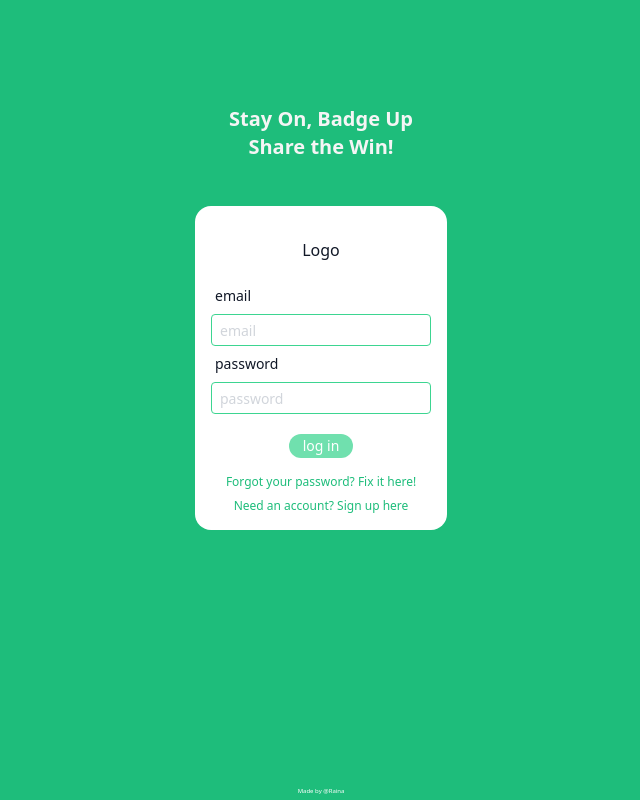
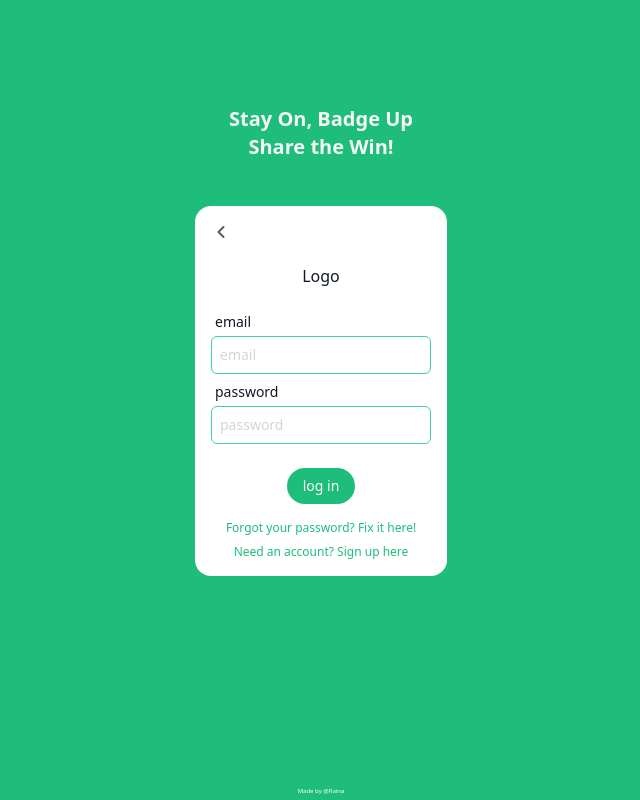
Before and after one commit to Raina-Moon/mini-goal-project, a Next.js app in the folder frontend/: page /login in a window 1280 px wide. Shown: the whole page, without its empty margins (319-959 px from the left). Built offline with nearby package versions, Linux system fonts and the light colour scheme; no server answers.

Commit message:
💄 ui: Enhance LoginForm with validation and improved error handling

```diff
--- a/frontend/src/app/login/LoginForm.tsx
+++ b/frontend/src/app/login/LoginForm.tsx
@@ -4,19 +4,49 @@ import { useEffect, useState } from "react";
 import { useRouter } from "next/navigation";
 import Link from "next/link";
 import { useAuth } from "../contexts/AuthContext";
+import GlobalInput from "@/components/ui/GlobalInput";
+import GlobalButton from "@/components/ui/GlobalButton";
+import GoBackArrow from "../../../public/icons/GoBackArrow";
 
 const LoginForm = () => {
   const router = useRouter();
   const [email, setEmail] = useState("");
   const [password, setPassword] = useState("");
+  const [emailError, setEmailError] = useState("");
+  const [passwordError, setPasswordError] = useState("");
   const { login, user } = useAuth();
+
+  const validateEmail = (email: string) => {
+    const re = /^[^\s@]+@[^\s@]+\.[^\s@]+$/;
+    return re.test(email);
+  };
 
   const handleSubmit = async (e: React.FormEvent) => {
     e.preventDefault();
+
+    setEmailError("");
+    setPasswordError("");
+
+    if (!validateEmail(email)) {
+      setEmailError("Hmm… that doesn’t look like a real email!");
+      return;
+    }
+
+    if (!password) {
+      setPasswordError("Don’t forget to type in your password!");
+      return;
+    }
+
     try {
       await login(email, password);
-    } catch (error) {
-      alert("Failed to login");
+    } catch (error: any) {
+      if (error.message === "Invalid password") {
+        setPasswordError("Oops! That password doesn’t seem right.");
+      } else if (error.message === "Invalid email") {
+        setEmailError("We couldn’t find an account with that email.");
+      } else {
+        setPasswordError("Login didn’t work... mind trying again?");
+      }
     }
   };
 
@@ -36,50 +66,41 @@ const LoginForm = () => {
       </div>
 
       <div className=" bg-white rounded-2xl p-4">
+        <button onClick={() => router.back()}>
+          <GoBackArrow />
+        </button>
+
         <form
           onSubmit={handleSubmit}
           className="flex flex-col items-center gap-y-2"
         >
           <div className="text-gray-900 text-base my-4">Logo</div>
 
-          <label
-            htmlFor="email"
-            className="text-gray-900 text-sm self-start ml-1"
-          >
-            email
-          </label>
-          <input
+          <GlobalInput
+            label="email"
             type="email"
             id="email"
-            className="w-full h-8 bg-white rounded border border-primary-400 px-2 text-sm text-gray-900 focus:outline-none focus:border-primary-600"
+            name="email"
+            value={email}
             placeholder="email"
-            value={email}
             onChange={(e) => setEmail(e.target.value)}
-            required
+            error={emailError}
           />
 
-          <label
-            htmlFor="password"
-            className="text-gray-900 text-sm self-start ml-1"
-          >
-            password
-          </label>
-          <input
+          <GlobalInput
+            label="password"
             type="password"
             id="password"
-            className="w-full h-8 bg-white rounded border border-primary-400 px-2 text-sm text-gray-900 focus:outline-none focus:border-primary-600"
+            name="password"
+            value={password}
             placeholder="password"
-            value={password}
             onChange={(e) => setPassword(e.target.value)}
-            required
+            error={passwordError}
           />
 
-          <button
-            type="submit"
-            className="mt-3 w-16 h-6 bg-primary-300 rounded-full text-white text-sm hover:bg-primary-600"
-          >
+          <GlobalButton type="submit" className="mt-4">
             log in
-          </button>
+          </GlobalButton>
         </form>
 
         <Link href="/forgot-password">
```
